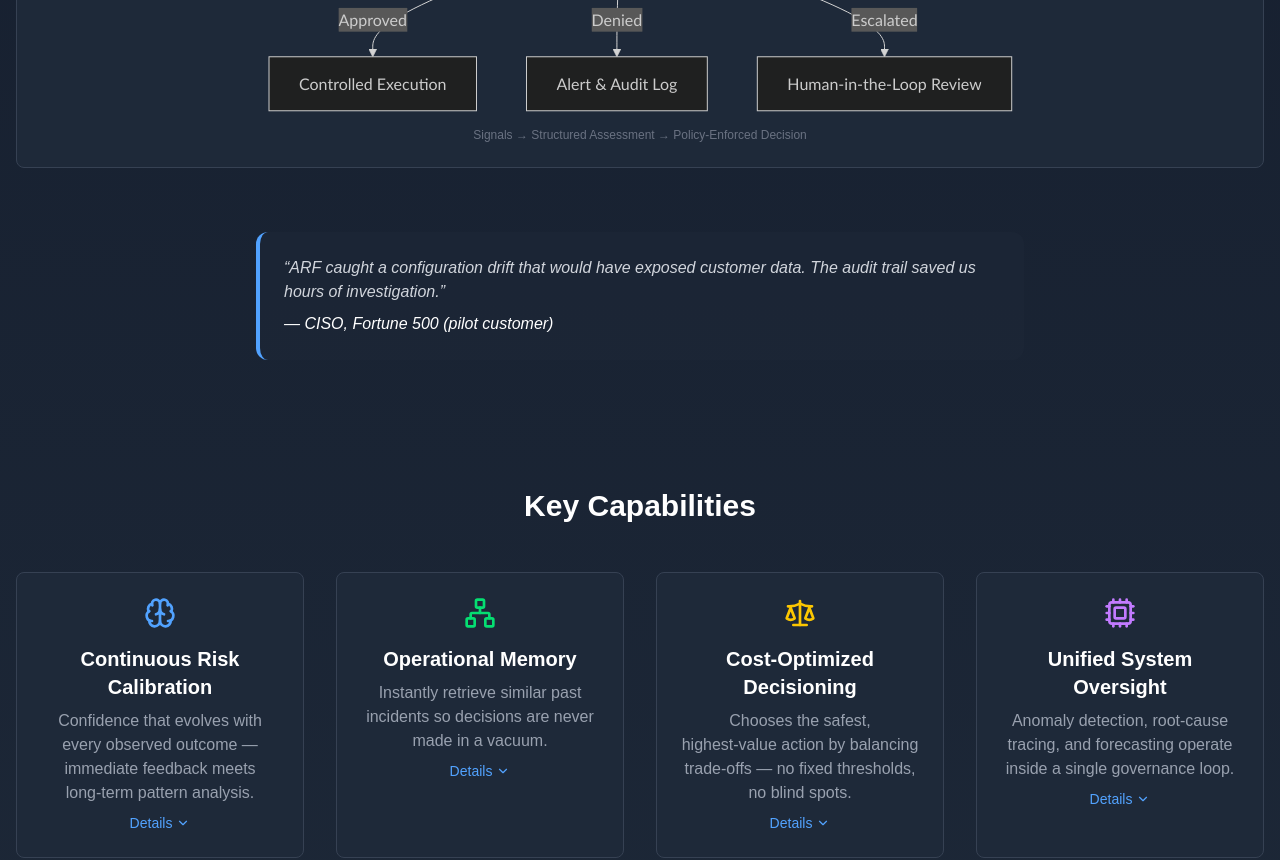
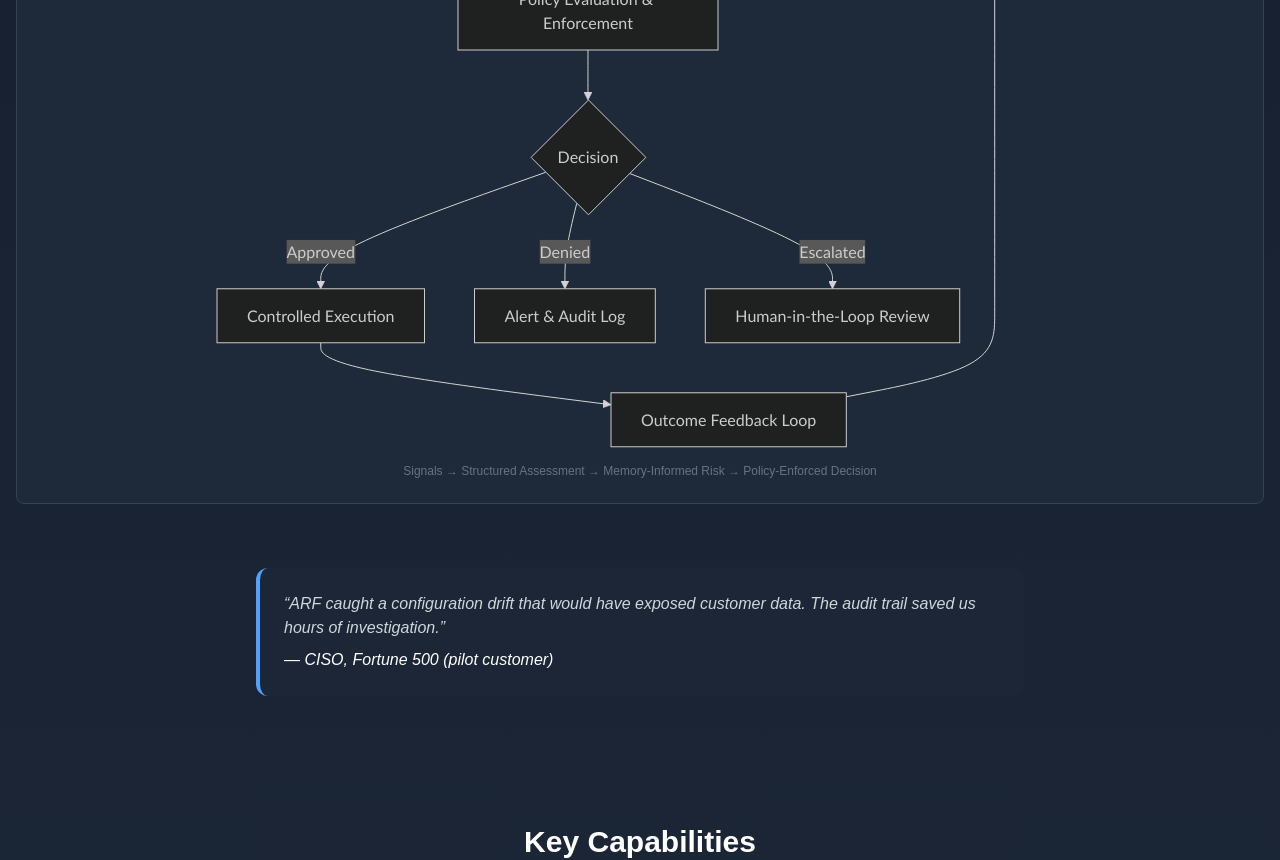
Before and after one commit to arf-foundation/arf-frontend, a Next.js app: page / in a window 1280 px wide. Shown: the part 1560-2420 px from the top of the page. Built offline with nearby package versions, Linux system fonts and the light colour scheme; no server answers.

Commit message:
Refactor ARF system with memory integration and API update
Updated API endpoint and enhanced feedback mechanisms in the ARF system. Improved descriptions for key capabilities to reflect memory-informed risk assessment.

```diff
--- a/app/page.tsx
+++ b/app/page.tsx
@@ -45,13 +45,17 @@ const DIAGRAM = `flowchart TD
     end
     S1 --> Eval[Structured Risk Assessment]
     S2 --> Eval
-    Eval --> Policy[Policy Evaluation & Enforcement]
+    Eval --> Memory[Semantic Memory Retrieval]
+    Memory --> Fusion[Memory‑Based Risk Correction]
+    Fusion --> Policy[Policy Evaluation & Enforcement]
     Policy --> Action{Decision}
     Action -->|Approved| Execute[Controlled Execution]
     Action -->|Denied| Alert[Alert & Audit Log]
-    Action -->|Escalated| Review[Human‑in‑the‑Loop Review]`;
+    Action -->|Escalated| Review[Human‑in‑the‑Loop Review]
+    Execute --> Feedback[Outcome Feedback Loop]
+    Feedback --> Eval`;
 
-const CURL_COMMAND = `curl -X POST https://a-r-f-agentic-reliability-framework-api.hf.space/v1/incidents/evaluate \\
+const CURL_COMMAND = `curl -X POST https://a-r-f-arf-sandbox-api.hf.space/v1/evaluate \\
   -H "Content-Type: application/json" \\
   -d '{"service_name":"api","event_type":"latency","severity":"high","metrics":{"latency_ms":450}}'`;
 
@@ -81,7 +85,7 @@ export default function LandingPage() {
   };
   const handleCopyCodeSnippet = async () => {
     await navigator.clipboard.writeText(
-      'curl -X POST https://a-r-f-agentic-reliability-framework-api.hf.space/v1/incidents/evaluate'
+      'curl -X POST https://a-r-f-arf-sandbox-api.hf.space/v1/evaluate'
     );
     setCopiedCodeSnippet(true);
     setTimeout(() => setCopiedCodeSnippet(false), 2000);
@@ -263,12 +267,14 @@ export default function LandingPage() {
           <figure>
             <Mermaid chart={DIAGRAM} className="overflow-x-auto flex justify-center" />
             <figcaption className="sr-only">
-              Incoming signals are assessed. A policy layer decides to approve, deny, or
-              escalate. The result is a controlled, auditable outcome — every time.
+              Incoming signals are assessed and enriched with memory. A closed‑loop
+              feedback mechanism updates the Bayesian risk model after every outcome.
+              A policy layer decides to approve, deny, or escalate. The result is a
+              controlled, auditable outcome — every time.
             </figcaption>
           </figure>
           <p className="text-xs text-gray-500 mt-2 text-center">
-            Signals → Structured Assessment → Policy‑Enforced Decision
+            Signals → Structured Assessment → Memory‑Informed Risk → Policy‑Enforced Decision
           </p>
         </div>
       </div>
@@ -292,15 +298,15 @@ export default function LandingPage() {
         <div className="grid md:grid-cols-2 lg:grid-cols-4 gap-8">
           <FeatureCard
             title="Continuous Risk Calibration"
-            description="Confidence that evolves with every observed outcome — immediate feedback meets long‑term pattern analysis."
+            description="Confidence that evolves with every observed outcome — closed‑loop feedback meets long‑term pattern analysis."
             icon={<Brain className="w-8 h-8 text-blue-400" />}
-            details="A per‑category confidence model learns from each action, blending real‑time and historical signals. The resulting risk indicator is always backed by a full audit trail."
+            details="A per‑category Bayesian model learns from each action, updating its failure probability in real time. A closed feedback loop recalibrates priors when prediction errors exceed threshold, ensuring risk scores stay trustworthy over time."
           />
           <FeatureCard
             title="Operational Memory"
             description="Instantly retrieve similar past incidents so decisions are never made in a vacuum."
             icon={<Network className="w-8 h-8 text-green-400" />}
-            details="A living graph of historical events lets the system surface comparable situations and their resolutions, grounding each recommendation in proven experience."
+            details="A living graph of historical events lets the system surface comparable situations and their outcomes. Memory‑based risk correction blends evidence from past successes and failures into the current assessment, within a bounded, auditable weight."
           />
           <FeatureCard
             title="Cost‑Optimized Decisioning"
```
